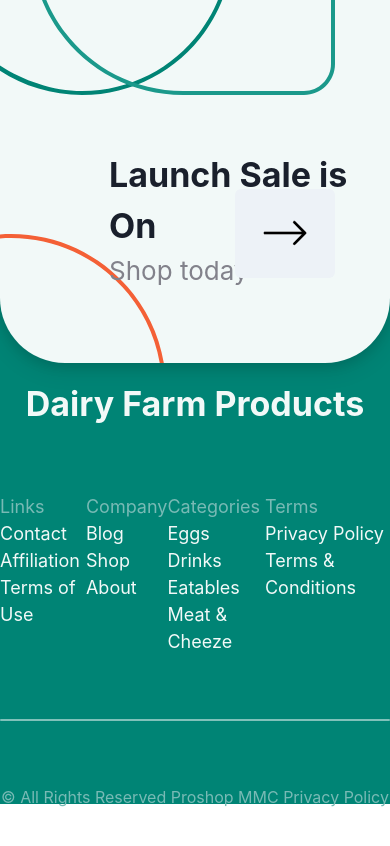
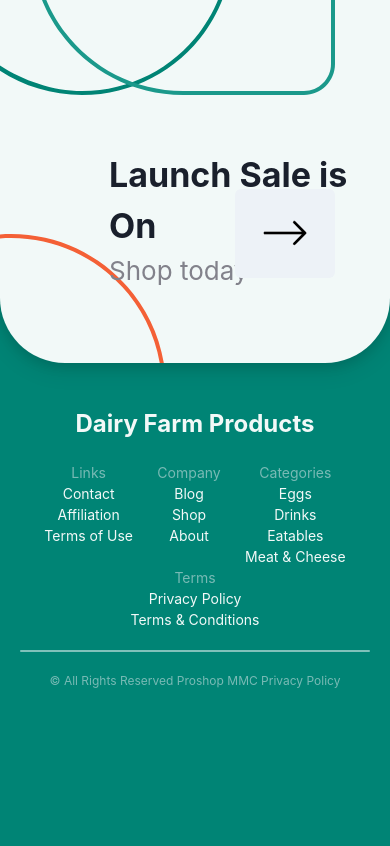
Before and after one commit to AykhanMikayilzada/ProShop, a React (Vite) app: page / in a window 390 px wide. Shown: the part 4540-5386 px from the top of the page. Before the commit the page ends 5349 px from the top, so only its background shows below. Built offline with nearby package versions, Linux system fonts and the light colour scheme.

Commit message:
some responsive changes

```diff
--- a/src/components/FooterSide/index.jsx
+++ b/src/components/FooterSide/index.jsx
@@ -15,7 +15,7 @@ function FooterSide() {
         display="flex"
         justifyContent="center"
         alignItems="center"
-        h="671px"
+        h="730px"  // Yeşil kısmın yüksekliği
         mt="551px"
       >
         <Box
@@ -29,6 +29,7 @@ function FooterSide() {
           width="100%"
           display="flex"
           justifyContent="center"
+          className="whiteFooterBox"
         >
           <Image src={picture1} pos="absolute" top="0" left="0" />
           <Image src={picture2} pos="absolute" top="0" />
@@ -56,77 +57,83 @@ function FooterSide() {
             </Button>
           </Box>
         </Box>
-        <Box className="footerBox" display="flex" justifyContent="center" w="100%">
+        <Box
+          className="footerBox"
+          display="flex"
+          justifyContent="center"
+          w="100%"
+          p={{ base: "20px", md: "40px" }}
+        >
           <Box
             display="flex"
             justifyContent="center"
             flexDir="column"
-            gap="64px"
+            gap={{ base: "20px", md: "64px" }}
             w="100%"
           >
             <Text
               textColor="#F2F9F8"
               fontWeight="bold"
-              fontSize="34px"
-              mt="250px"
+              fontSize={{ base: "24px", md: "34px" }}
+              mt={{ base: "100px", md: "250px" }}
               textAlign="center"
             >
               Dairy Farm Products
             </Text>
-            <Box display="flex" justifyContent="space-evenly">
-              <Box display="flex" flexDir="column">
-                <Text textColor="#78BAB5" fontSize="18px" _hover={{cursor:"pointer"}}>
+            <Box display="flex" justifyContent="space-evenly" flexWrap="wrap">
+              <Box display="flex" flexDir="column" alignItems={{ base: "center", md: "flex-start" }}>
+                <Text textColor="#78BAB5" fontSize={{ base: "14px", md: "18px" }} _hover={{ cursor: "pointer" }}>
                   Links
                 </Text>
-                <Text textColor="#F2F9F8" fontSize="18px" _hover={{cursor:"pointer"}}>
+                <Text textColor="#F2F9F8" fontSize={{ base: "14px", md: "18px" }} _hover={{ cursor: "pointer" }}>
                   Contact
                 </Text>
-                <Text textColor="#F2F9F8" fontSize="18px" _hover={{cursor:"pointer"}}>
+                <Text textColor="#F2F9F8" fontSize={{ base: "14px", md: "18px" }} _hover={{ cursor: "pointer" }}>
                   Affiliation
                 </Text>
-                <Text textColor="#F2F9F8" fontSize="18px" _hover={{cursor:"pointer"}}>
+                <Text textColor="#F2F9F8" fontSize={{ base: "14px", md: "18px" }} _hover={{ cursor: "pointer" }}>
                   Terms of Use
                 </Text>
               </Box>
-              <Box display="flex" flexDir="column">
-                <Text textColor="#78BAB5" fontSize="18px" _hover={{cursor:"pointer"}}>
+              <Box display="flex" flexDir="column" alignItems={{ base: "center", md: "flex-start" }}>
+                <Text textColor="#78BAB5" fontSize={{ base: "14px", md: "18px" }} _hover={{ cursor: "pointer" }}>
                   Company
                 </Text>
-                <Text textColor="#F2F9F8" fontSize="18px" _hover={{cursor:"pointer"}}>
+                <Text textColor="#F2F9F8" fontSize={{ base: "14px", md: "18px" }} _hover={{ cursor: "pointer" }}>
                   Blog
                 </Text>
-                <Text textColor="#F2F9F8" fontSize="18px" _hover={{cursor:"pointer"}}>
+                <Text textColor="#F2F9F8" fontSize={{ base: "14px", md: "18px" }} _hover={{ cursor: "pointer" }}>
                   Shop
                 </Text>
-                <Text textColor="#F2F9F8" fontSize="18px" _hover={{cursor:"pointer"}}>
+                <Text textColor="#F2F9F8" fontSize={{ base: "14px", md: "18px" }} _hover={{ cursor: "pointer" }}>
                   About
                 </Text>
               </Box>
-              <Box display="flex" flexDir="column">
-                <Text textColor="#78BAB5" fontSize="18px" _hover={{cursor:"pointer"}}>
+              <Box display="flex" flexDir="column" alignItems={{ base: "center", md: "flex-start" }}>
+                <Text textColor="#78BAB5" fontSize={{ base: "14px", md: "18px" }} _hover={{ cursor: "pointer" }}>
                   Categories
                 </Text>
-                <Text textColor="#F2F9F8" fontSize="18px" _hover={{cursor:"pointer"}}>
+                <Text textColor="#F2F9F8" fontSize={{ base: "14px", md: "18px" }} _hover={{ cursor: "pointer" }}>
                   Eggs
                 </Text>
-                <Text textColor="#F2F9F8" fontSize="18px" _hover={{cursor:"pointer"}}>
+                <Text textColor="#F2F9F8" fontSize={{ base: "14px", md: "18px" }} _hover={{ cursor: "pointer" }}>
                   Drinks
                 </Text>
-                <Text textColor="#F2F9F8" fontSize="18px" _hover={{cursor:"pointer"}}>
+                <Text textColor="#F2F9F8" fontSize={{ base: "14px", md: "18px" }} _hover={{ cursor: "pointer" }}>
                   Eatables
                 </Text>
-                <Text textColor="#F2F9F8" fontSize="18px" _hover={{cursor:"pointer"}}>
-                  Meat & Cheeze
+                <Text textColor="#F2F9F8" fontSize={{ base: "14px", md: "18px" }} _hover={{ cursor: "pointer" }}>
+                  Meat & Cheese
                 </Text>
               </Box>
-              <Box display="flex" flexDir="column">
-                <Text textColor="#78BAB5" fontSize="18px" _hover={{cursor:"pointer"}}>
+              <Box display="flex" flexDir="column" alignItems={{ base: "center", md: "flex-start" }}>
+                <Text textColor="#78BAB5" fontSize={{ base: "14px", md: "18px" }} _hover={{ cursor: "pointer" }}>
                   Terms
                 </Text>
-                <Text textColor="#F2F9F8" fontSize="18px" _hover={{cursor:"pointer"}}>
+                <Text textColor="#F2F9F8" fontSize={{ base: "14px", md: "18px" }} _hover={{ cursor: "pointer" }}>
                   Privacy Policy
                 </Text>
-                <Text textColor="#F2F9F8" fontSize="18px" _hover={{cursor:"pointer"}}>
+                <Text textColor="#F2F9F8" fontSize={{ base: "14px", md: "18px" }} _hover={{ cursor: "pointer" }}>
                   Terms & Conditions
                 </Text>
               </Box>
@@ -140,7 +147,13 @@ function FooterSide() {
               m="auto"
               opacity="50%"
             ></Box>
-            <Text textAlign="center" textColor="#78BAB5">© All Rights Reserved Proshop MMC Privacy Policy</Text>
+            <Text
+              textAlign="center"
+              textColor="#78BAB5"
+              fontSize={{ base: "12px", md: "14px" }}
+            >
+              © All Rights Reserved Proshop MMC Privacy Policy
+            </Text>
           </Box>
         </Box>
       </Box>
--- a/src/components/HomeCards/index.jsx
+++ b/src/components/HomeCards/index.jsx
@@ -114,7 +114,7 @@ function HomeCards() {
           h="70px"
           mb="80px"
           bg="teal"
-          data-aos="fade-up"
+          data-aos="fade"
           _hover={{ backgroundColor: "#38B2AC" }}
           textColor="white"
           fontSize={{ base: "16px", sm: "20px" }}
```
